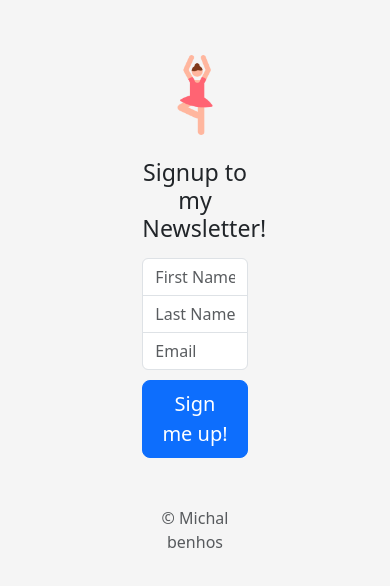
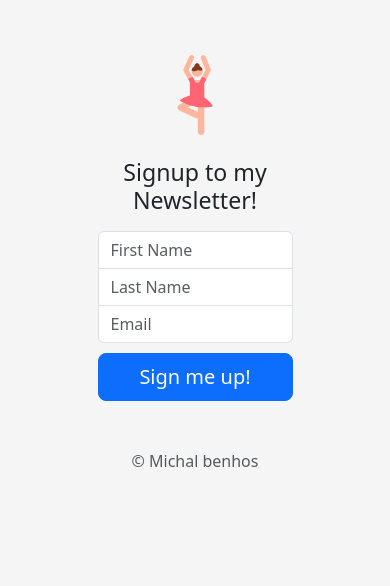
Before and after one commit to michalBenhos/newsletter, a website: page signup.html in a window 390 px wide. Drawn offline with nearby package versions, Linux system fonts and the light colour scheme.

Commit message:
add @media

```diff
--- a/public/css/styles.css
+++ b/public/css/styles.css
@@ -16,6 +16,14 @@ body {
   width: 27%;
   margin: 15px auto;
 }
+
+@media (max-width:1026px) {
+
+  .form-signin {
+    width: 50%;
+  }
+}
+
 
 .form-signin .form-floating:focus-within {
   z-index: 2;
```
